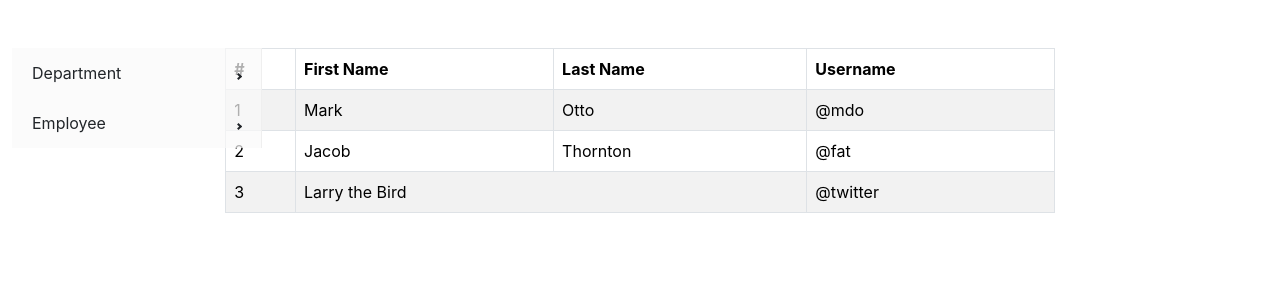
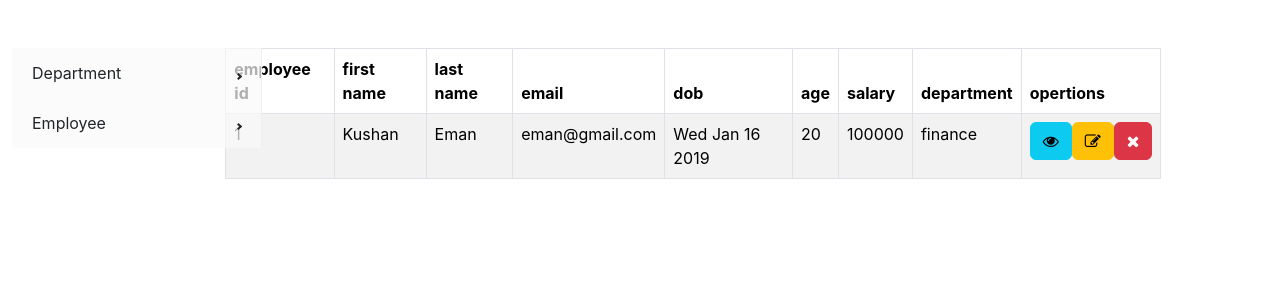
Before and after one commit to Rasika666/ReactJS-.Net, a React (Create React App) app in the folder web2/: page /employees in a window 1280 px wide. Shown: the top 300 px of the page. Built offline with nearby package versions, Linux system fonts and the light colour scheme.

Commit message:
WIP: template cont.

```diff
--- a/web2/package.json
+++ b/web2/package.json
@@ -13,6 +13,7 @@
     "@types/react": "^18.2.47",
     "@types/react-dom": "^18.2.18",
     "bootstrap": "^5.3.2",
+    "bootstrap-icons": "^1.11.3",
     "framer-motion": "^10.17.9",
     "react": "^18.2.0",
     "react-bootstrap": "^2.9.2",
--- a/web2/public/index.html
+++ b/web2/public/index.html
@@ -15,6 +15,7 @@
       user's mobile device or desktop. See https://developers.google.com/web/fundamentals/web-app-manifest/
     -->
     <link rel="manifest" href="%PUBLIC_URL%/manifest.json" />
+    <link rel="stylesheet" href="https://cdnjs.cloudflare.com/ajax/libs/font-awesome/4.7.0/css/font-awesome.min.css"/>
     <!--
       Notice the use of %PUBLIC_URL% in the tags above.
       It will be replaced with the URL of the `public` folder during the build.
--- a/web2/src/component/Table.tsx
+++ b/web2/src/component/Table.tsx
@@ -1,36 +1,128 @@
 
 import React, { FC } from 'react'
-import { Table } from 'react-bootstrap';
+import { Button, Col, Row, Table } from 'react-bootstrap';
+import { Department, Employee } from '../model/Model';
 
-const CustomTable: FC = () => {
+
+interface TableProps {
+    department?: Department[],
+    employee?: Employee[],
+
+}
+
+
+const DepartmentHeader: FC<{ showDepartmentHeader: Boolean }> = ({ showDepartmentHeader }) => (
+    <>
+        {showDepartmentHeader && (
+            <>
+                <th>department id</th>
+                <th>department code</th>
+                <th>department name</th>
+            </>
+
+        )}
+
+    </>
+)
+
+
+const EmployeeHeader: FC<{ showEmployeeHeader: Boolean }> = ({ showEmployeeHeader }) => (
+    <>
+        {showEmployeeHeader && (
+            <>
+                <th>employee id</th>
+                <th>first name</th>
+                <th>last name</th>
+                <th>email</th>
+                <th>dob</th>
+                <th>age</th>
+                <th>salary</th>
+                <th>department</th>
+            </>
+
+        )}
+
+    </>
+)
+
+const DepartmentData: FC<{ department?: Department }> = ({ department }) => (
+    <>
+        {!!department && (
+            <>
+                <td>{department.id?.toString()}</td>
+                <td>{department.code}</td>
+                <td>{department.name}</td>
+            </>
+
+        )}
+    </>
+)
+
+const EmployeeData: FC<{ employee?: Employee }> = ({ employee }) => (
+    <>
+        {!!employee && (
+            <>
+                <td>{employee.id?.toString()}</td>
+                <td>{employee.firstName}</td>
+                <td>{employee.lastName}</td>
+                <td>{employee.email}</td>
+                <td>{employee.dob.toDateString()}</td>
+                <td>{employee.age?.toString()}</td>
+                <td>{employee.salary.toString()}</td>
+                <td>{employee.department.name}</td>
+
+            </>
+
+        )}
+    </>
+)
+
+const Operation: FC = () => (
+    <th>
+        <div className='d-flex justify-content-around'>
+            <div>
+                <Button variant="info"><i className="fa fa-eye"></i></Button>
+            </div>
+            <div>
+                <Button variant="warning"><i className="fa fa-pencil-square-o"></i></Button>
+            </div>
+            <div>
+                <Button variant="danger"><i className="fa fa-close"></i></Button>
+            </div>
+        </div>
+    </th>
+)
+
+
+const CustomTable: FC<{ props: TableProps }> = ({ props }) => {
+    const { department, employee } = props;
     return (
         <Table striped bordered hover>
             <thead>
                 <tr>
-                    <th>#</th>
-                    <th>First Name</th>
-                    <th>Last Name</th>
-                    <th>Username</th>
+                    <DepartmentHeader showDepartmentHeader={!!department} />
+                    <EmployeeHeader showEmployeeHeader={!!employee} />
+                    <th>opertions</th>
                 </tr>
             </thead>
             <tbody>
-                <tr>
-                    <td>1</td>
-                    <td>Mark</td>
-                    <td>Otto</td>
-                    <td>@mdo</td>
-                </tr>
-                <tr>
-                    <td>2</td>
-                    <td>Jacob</td>
-                    <td>Thornton</td>
-                    <td>@fat</td>
-                </tr>
-                <tr>
-                    <td>3</td>
-                    <td colSpan={2}>Larry the Bird</td>
-                    <td>@twitter</td>
-                </tr>
+                {
+                    !!department && department.map(dep => (
+                        <tr>
+                            <DepartmentData department={dep} />
+                            <Operation />
+                        </tr>
+                    ))
+                }
+
+{
+                    !!employee && employee.map(emp => (
+                        <tr>
+                            <EmployeeData employee={emp} />
+                            <Operation />
+                        </tr>
+                    ))
+                }
             </tbody>
         </Table>
     )
--- a/web2/src/department/AddDepartment.tsx
+++ b/web2/src/department/AddDepartment.tsx
@@ -1,9 +1,11 @@
 import React from 'react'
-import { Form, Button } from 'react-bootstrap'
+import { Form, Button, Row, Col } from 'react-bootstrap'
 import Layout from '../layout/Layout';
 
 function AddDepartment() {
   return (
+    <Row>
+      <Col md={6}>
         <Form>
           <Form.Group className="mb-3">
             <Form.Label>Department Code</Form.Label>
@@ -18,6 +20,9 @@ function AddDepartment() {
             Submit
           </Button>
         </Form>
+      </Col>
+    </Row>
+
   )
 }
 
--- a/web2/src/department/Deparments.tsx
+++ b/web2/src/department/Deparments.tsx
@@ -1,12 +1,28 @@
 
+import { useEffect, useState } from 'react';
 import  {CustomTable}  from '../component/Table'
 import Layout from '../layout/Layout';
+import { Department } from '../model/Model';
 
 
 function Deparments() {
+
+    const [department, setDepartment] = useState<Department[]>([]);
+
+    const setInitDepartment = () => {
+        const department1 = new Department(12, 'dep0001', 'Finance')
+
+        setDepartment([...department, department1]);
+    }
+
+    useEffect(() => {
+        setInitDepartment()
+
+      }, [])
+
     return (
         <p>
-             <CustomTable />
+             <CustomTable props={{department: department}}/>
 
         </p>
 
--- a/web2/src/employee/AddEmpoyee.tsx
+++ b/web2/src/employee/AddEmpoyee.tsx
@@ -1,9 +1,11 @@
 import React from 'react'
-import { Form, Button } from 'react-bootstrap'
+import { Form, Button, Col, Row } from 'react-bootstrap'
 import Layout from '../layout/Layout'
 
 function AddEmpoyee() {
   return (
+    <Row>
+      <Col md={6}>
         <Form>
           <Form.Group className="mb-3">
             <Form.Label>First Name</Form.Label>
@@ -40,17 +42,25 @@ function AddEmpoyee() {
             <Form.Control type="number" placeholder="salary" />
           </Form.Group>
 
+          <Form.Group className="mb-3">
+            <Form.Label>Department</Form.Label>
             <Form.Select aria-label="Default select example">
               <option>Department</option>
               <option value="1">One</option>
               <option value="2">Two</option>
               <option value="3">Three</option>
             </Form.Select>
+          </Form.Group>
 
-      <Button variant="primary" type="submit">
+
+
+          <Button variant="primary" type="submit" className="mb-3">
             Submit
           </Button>
         </Form>
+      </Col>
+    </Row>
+
   )
 }
 
--- a/web2/src/employee/Employees.tsx
+++ b/web2/src/employee/Employees.tsx
@@ -1,10 +1,34 @@
-import React from 'react'
+import React, { FC, useEffect, useState } from 'react'
 import { CustomTable } from '../component/Table'
 import Layout from '../layout/Layout';
+import { Department, Employee } from '../model/Model';
 
-function Employees() {
+const Employees: FC = () => {
+
+  const [employee, setEmployee] = useState<Employee[]>([]);
+
+  const setInitEmployee = () => {
+    const employee1 = new Employee( 1,
+      'Kushan',
+      'Eman',
+      'eman@gmail.com',
+      new Date("2019-01-16"),
+      20,
+      100000,new Department(22, 'Dep00001', 'finance'))
+
+      setEmployee([...employee, employee1]);
+  }
+
+  useEffect(() => {
+    setInitEmployee()
+
+
+
+  }, [])
+
+
   return (
-    <CustomTable />
+    <CustomTable props={{employee: employee}}/>
   )
 }
 
--- a/web2/src/layout/Layout.tsx
+++ b/web2/src/layout/Layout.tsx
@@ -7,7 +7,7 @@ const Layout = (Component: FC) => ({ ...props }) => (
         <Container fluid className="mt-5">
             <Row>
                 <Col md={2} ><SideBar/></Col>
-                <Col md={8}>
+                <Col md={9}>
                     <Component {...props} />
 
                 </Col>
--- /dev/null
+++ b/web2/src/model/Model.ts
@@ -0,0 +1,44 @@
+export class Department {
+    id: Number | undefined;
+    code: String;
+    name: String;
+
+    constructor(id: Number | undefined, code: String, name: String) {
+        this.id = id;
+        this.code = code;
+        this.name = name;
+    }
+
+    static createDepartment(code: String, name: String): Department {
+        return new Department(undefined, code, name);
+    }
+
+}
+
+export class Employee {
+    id: Number | undefined;
+    firstName: String;
+    lastName: String;
+    email: String;
+    dob: Date;
+    age: Number | undefined;
+    salary: Number;
+    department: Department;
+
+    constructor(id: Number | undefined, firstName: String, lastName: String, email: String, dob: Date, age: Number | undefined, salary: Number, department: Department) {
+        this.id = id;
+        this.firstName = firstName;
+        this.lastName = lastName;
+        this.email = email;
+        this.dob = dob;
+        this.age = age;
+        this.salary = salary;
+        this.department = department;
+    }
+
+    static createEmployee(firstName: String, lastName: String, email: String, dob: Date, salary: Number, department: Department): Employee {
+        return new Employee(undefined, firstName, lastName, email, dob, undefined, salary, department);
+    }
+
+
+}
```
Also changed, not shown: 1 other file (tests, documents, lock files or other folders). Lines whose indentation alone changed are shown as unchanged.
